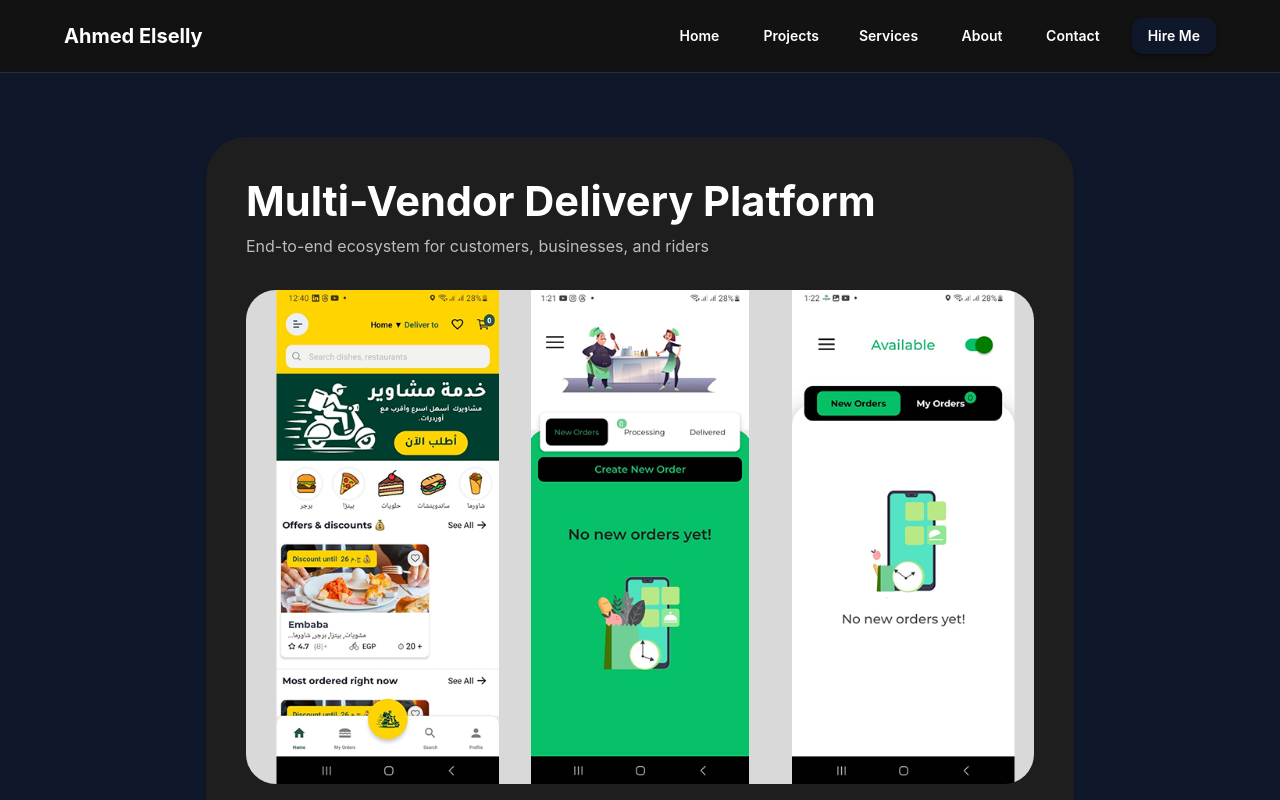
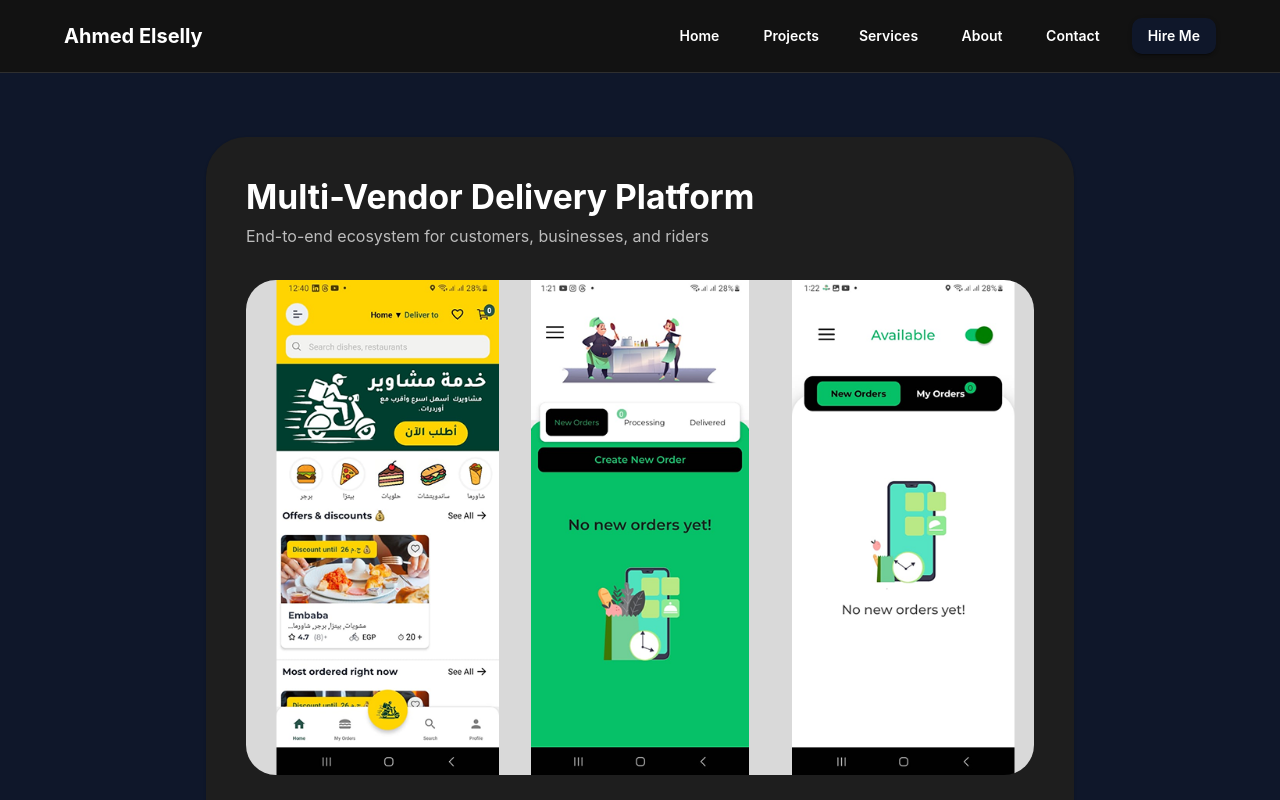
Before and after one commit to AhmedElselly/ahmedelselly.github.io, a Next.js app: page /projects/multi-vendor-delivery-platform in a window 1280 px wide. Shown: the top 800 px of the page. Built offline with nearby package versions, Linux system fonts and the light colour scheme; what @mui/material-nextjs would draw is missing.

Commit message:
adjusted the title of project/[slug]./page

```diff
--- a/src/app/projects/[slug]/page.tsx
+++ b/src/app/projects/[slug]/page.tsx
@@ -31,8 +31,8 @@ async function ProjectPage({ params }: Props) {
             fontWeight={700}
             sx={{
               fontSize: {
-                xs: "2.1rem", // mobile
-                sm: "2.6rem", // small tablets
+                xs: "1.5rem", // mobile
+                sm: "2.1rem", // small tablets
               },
             }}
           >
```
